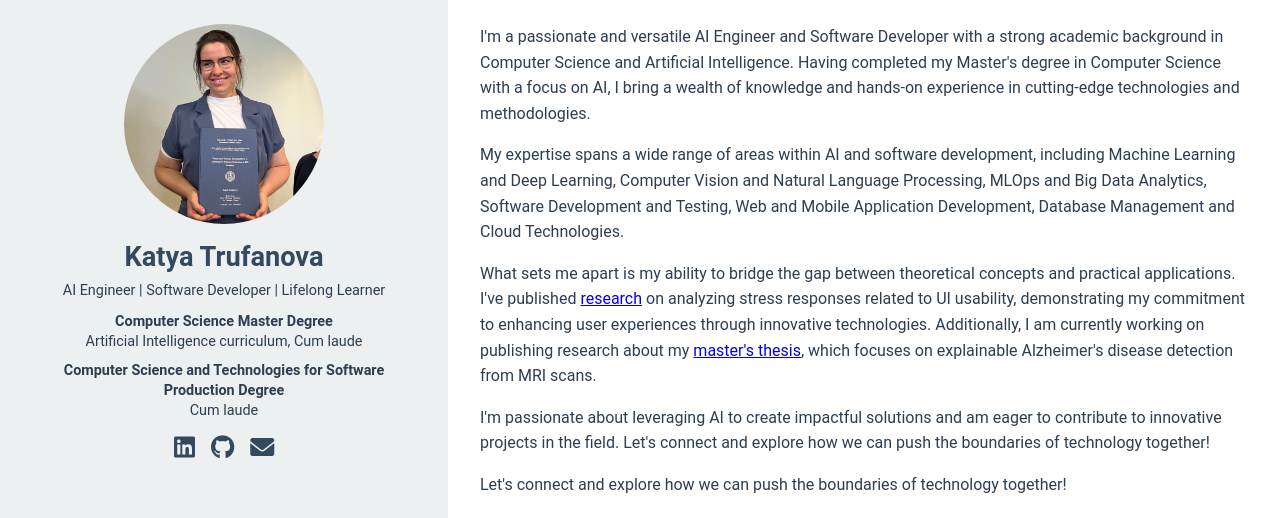
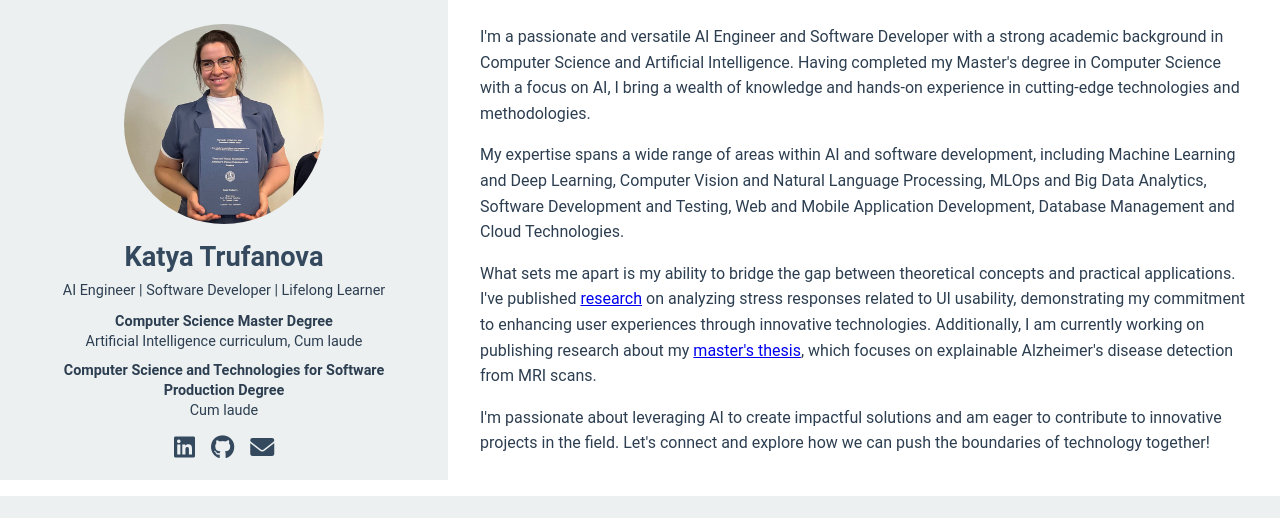
Before and after one commit to katyatrufanova/katyatrufanova.github.io, a plain HTML site: page portfolio.html in a window 1280 px wide. Shown: the top 518 px of the page. Drawn offline with Linux system fonts and the light colour scheme.

Commit message:
Update description

```diff
--- a/portfolio.html
+++ b/portfolio.html
@@ -253,7 +253,6 @@
                 <p>My expertise spans a wide range of areas within AI and software development, including Machine Learning and Deep Learning, Computer Vision and Natural Language Processing, MLOps and Big Data Analytics, Software Development and Testing, Web and Mobile Application Development, Database Management and Cloud Technologies.</p>
                 What sets me apart is my ability to bridge the gap between theoretical concepts and practical applications. I've published <a href="https://dl.acm.org/doi/10.1145/3605390.3605399">research</a>  on analyzing stress responses related to UI usability, demonstrating my commitment to enhancing user experiences through innovative technologies. Additionally, I am currently working on publishing research about my <a href="https://github.com/katyatrufanova/explainable-alzheimers-disease-detection">master's thesis</a>, which focuses on explainable Alzheimer's disease detection from MRI scans.
                   <p>I'm passionate about leveraging AI to create impactful solutions and am eager to contribute to innovative projects in the field. Let's connect and explore how we can push the boundaries of technology together!</p>
-                  <p>Let's connect and explore how we can push the boundaries of technology together!</p>
 
             </div>
         </section>
```
